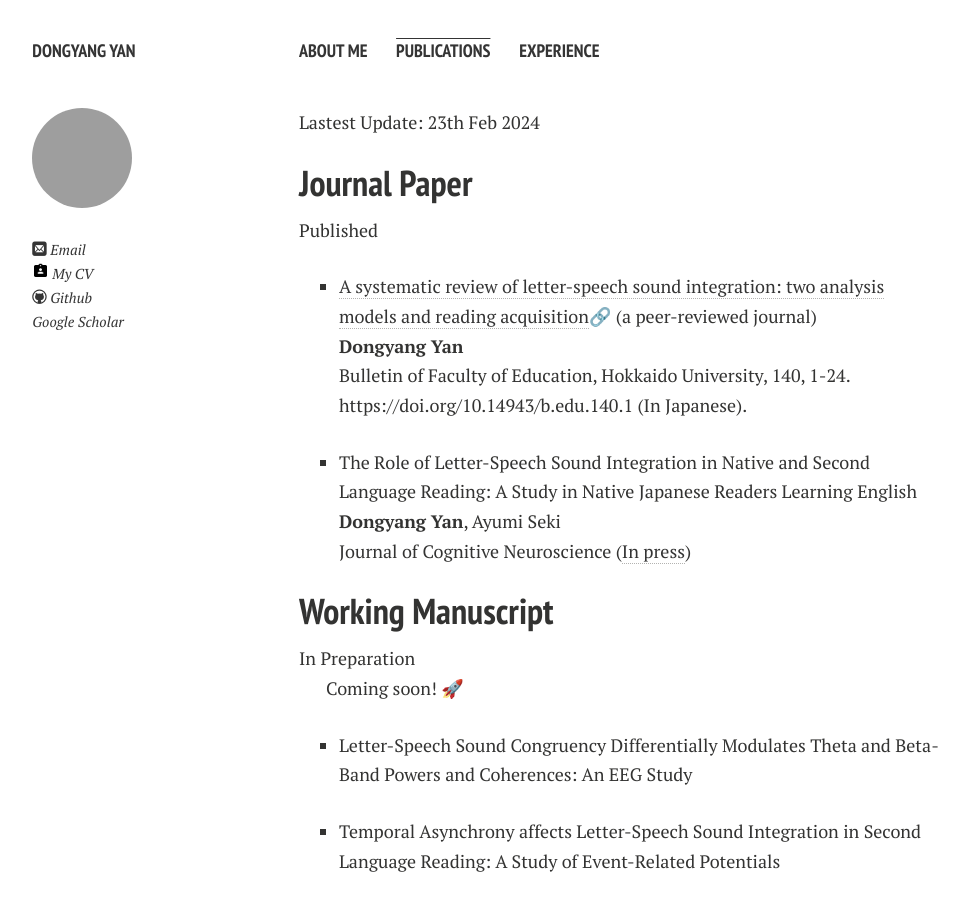
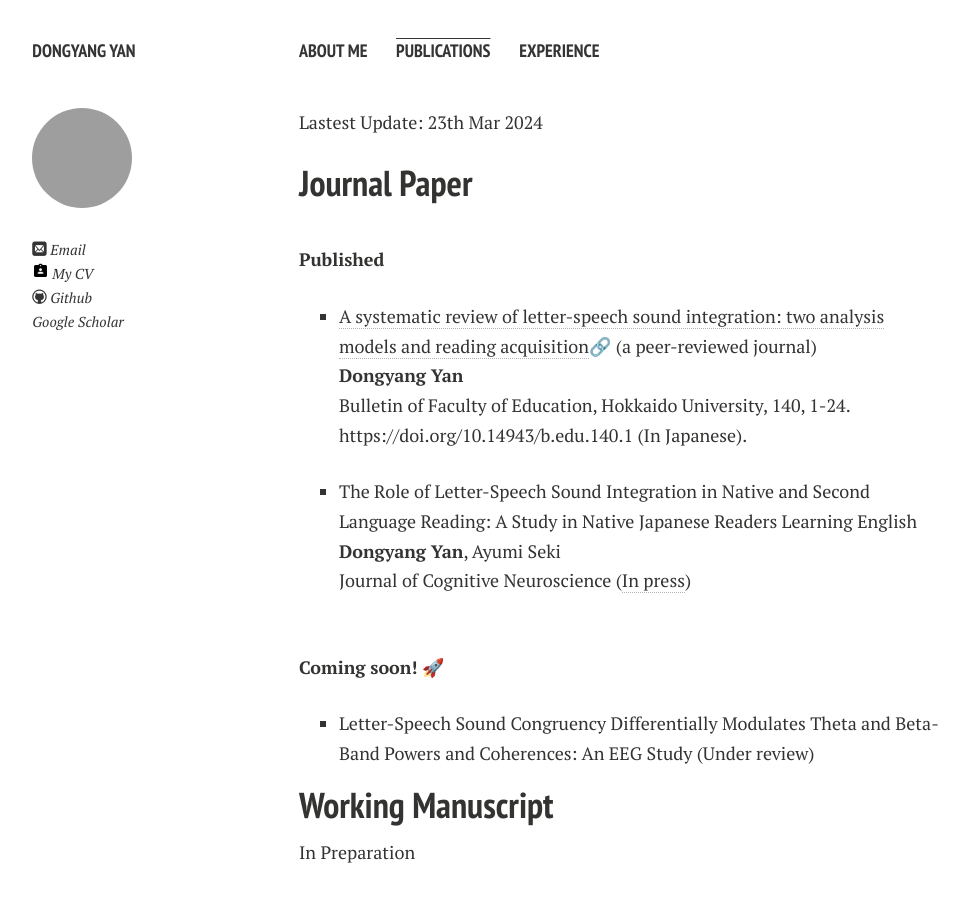
Before and after one commit to ydyxj/ydyxj.github.io, a Jekyll site: the page built from publications.md, in a window 1280 px wide and 900 px high. Shown: the whole window, without its empty margins (21-990 px from the left). Built offline with Jekyll 4.4.1, drawn with Linux system fonts in a browser that asks for light colours; nearby versions of some CDN libraries; comment, search, counter and statistics services are not loaded; a style sheet for code colours, icons or effects is not loaded.

Commit message:
Add files via upload

```diff
--- a/publications.md
+++ b/publications.md
@@ -4,24 +4,21 @@ permalink: /publications/index.html
 title: Publications
 ---
 
-Lastest Update: 23th Feb 2024&nbsp;
+Lastest Update: 23th Mar 2024&nbsp;
 
 ## Journal Paper
-Published
+<br>**Published**
 - [A systematic review of letter-speech sound integration:
 two analysis models and reading acquisition](https://ydyxj.github.io/file/1.pdf)🔗 (a peer-reviewed journal)<br>**Dongyang Yan**<br>Bulletin of Faculty of
 Education, Hokkaido University, 140, 1-24. https://doi.org/10.14943/b.edu.140.1 (In Japanese).
 
  - The Role of Letter-Speech Sound Integration in Native and Second Language Reading: A Study in Native Japanese Readers Learning English <br>**Dongyang Yan**, Ayumi Seki<br>Journal of Cognitive Neuroscience ([In press](https://direct.mit.edu/jocn/article/doi/10.1162/jocn_a_02137/119830))
 
+ <br>**Coming soon!** 🚀
+- Letter-Speech Sound Congruency Differentially Modulates Theta and Beta-Band Powers and Coherences: An EEG Study (Under review)
 
 ## Working Manuscript
 In Preparation
-
-Coming soon! 🚀
-- Letter-Speech Sound Congruency Differentially Modulates Theta and Beta-Band Powers and Coherences: An EEG
-Study
-
 
 - Temporal Asynchrony affects Letter-Speech Sound Integration in Second Language Reading: A Study of Event-Related Potentials
 
```
